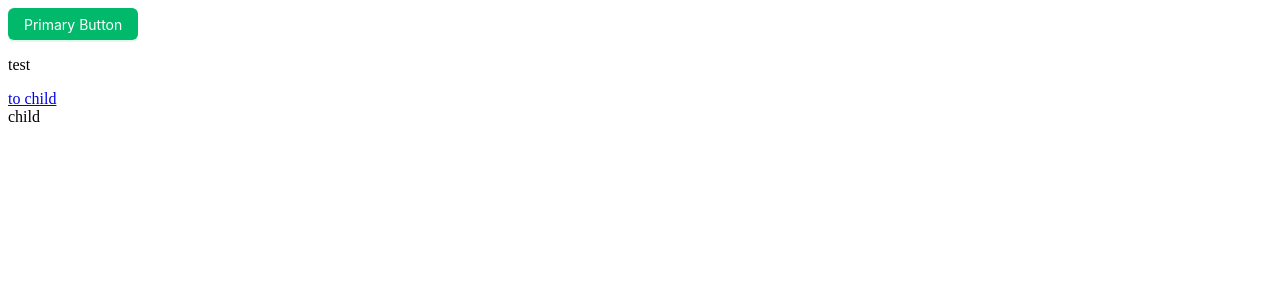
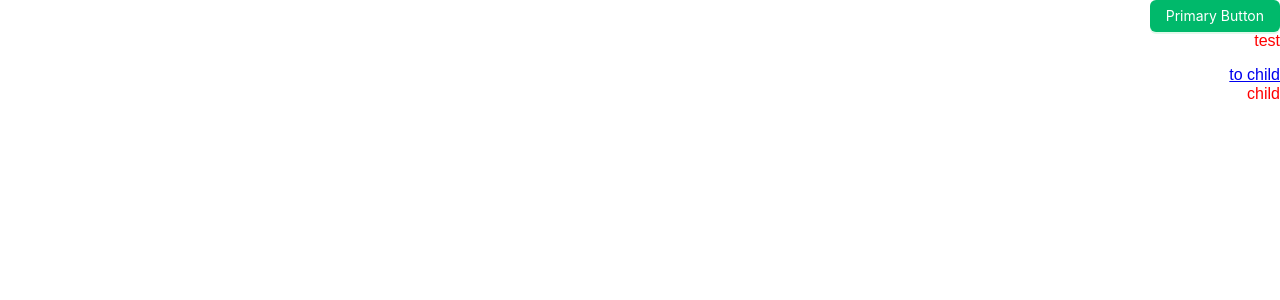
Before and after one commit to shizhihuaxu/react-template, a React app: page /child/1 in a window 1280 px wide. Shown: the top 300 px of the page. Built offline with nearby package versions, Linux system fonts and the light colour scheme.

Commit message:
feat(css): 使用scss

```diff
--- a/lint-staged.config.js
+++ b/lint-staged.config.js
@@ -1,4 +1,3 @@
 module.exports = {
     '*.{js,jsx,ts,tsx}':[ 'eslint --fix' ],
-    '*.{scss,less,css,html}': [ 'stylelint --fix' ],
 }
--- a/package.json
+++ b/package.json
@@ -23,7 +23,9 @@
     "@typescript-eslint/eslint-plugin": "^5.59.9",
     "@typescript-eslint/parser": "^5.59.9",
     "babel-loader": "^9.1.2",
+    "classnames": "^2.3.2",
     "core-js": "3",
+    "css-loader": "^6.8.1",
     "cz-conventional-changelog": "^3.3.0",
     "eslint": "^8.42.0",
     "eslint-plugin-react": "^7.32.2",
@@ -32,6 +34,9 @@
     "html-webpack-plugin": "^5.5.1",
     "husky": "^8.0.3",
     "lint-staged": "^13.2.2",
+    "sass": "^1.63.4",
+    "sass-loader": "^13.3.2",
+    "style-loader": "^3.3.3",
     "typescript": "^5.1.3",
     "webpack": "^5.86.0",
     "webpack-cli": "^5.1.4",
--- a/src/app.tsx
+++ b/src/app.tsx
@@ -3,6 +3,8 @@ import { RouterProvider } from 'react-router-dom'
 import { ConfigProvider } from 'antd'
 import zhCN from 'antd/locale/zh_CN'
 import router from '@/router'
+import 'antd/dist/reset.css'
+import '@/styles/utils.scss'
 
 const App = () => {
     return (
--- a/src/pages/test/index.tsx
+++ b/src/pages/test/index.tsx
@@ -1,6 +1,8 @@
 import React, { useEffect } from 'react'
 import { Outlet, Link } from 'react-router-dom'
 import { Button, message } from 'antd'
+import classnames from 'classnames'
+import style from './style.module.scss'
 
 const Test: React.FC = () => {
     const [ messageApi, contextHolder ] = message.useMessage()
@@ -17,7 +19,12 @@ const Test: React.FC = () => {
     }, [])
 
     return (
-        <div>
+        <div className={classnames(
+            {
+                [style.container]: true,
+            },
+            'txt-align-r',
+        )}>
             {contextHolder}
             <Button type="primary" onClick={info}>Primary Button</Button>
             <p>test</p>
--- /dev/null
+++ b/src/pages/test/style.module.scss
@@ -0,0 +1,5 @@
+$color: red;
+
+.container {
+    color: $color;
+}
--- /dev/null
+++ b/src/styles/utils.scss
@@ -0,0 +1,12 @@
+// -------------------  文本对齐方式  ----------------------------
+.txt-align-r {
+    text-align: right;
+}
+
+.txt-align-l {
+    text-align: left;
+}
+
+.txt-align-c {
+    text-align: center;
+}
--- /dev/null
+++ b/src/typings/global.d.ts
@@ -0,0 +1,2 @@
+declare module '*.module.css'
+declare module '*.module.scss'
```
Also changed, not shown: 3 other files (tests, documents, lock files or other folders).
